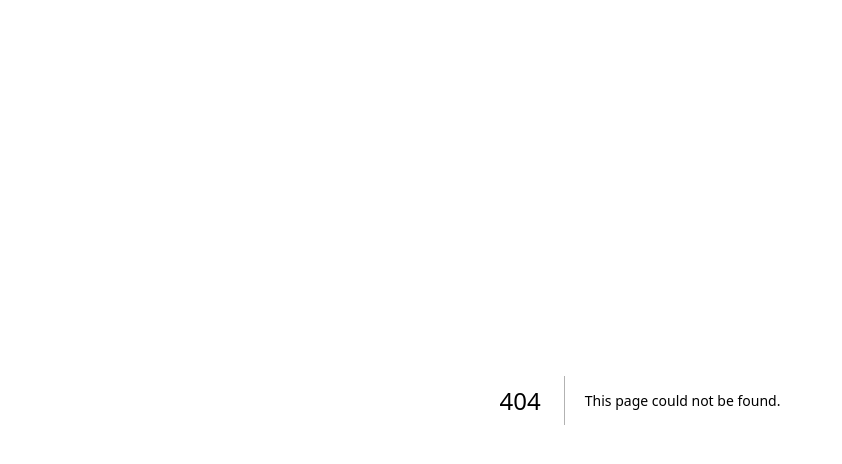
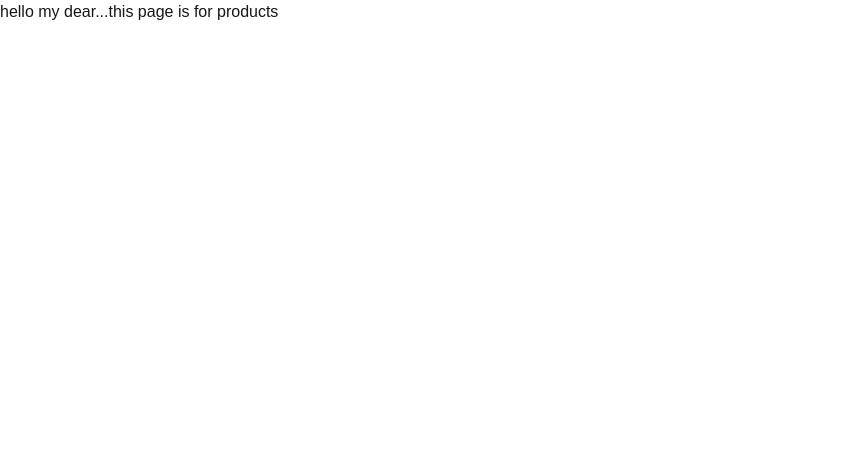
Before and after one commit to Sasan-Nikjoo/NEXT.JS-COURSE, a Next.js app in the folder my-app/: page /products in a window 1280 px wide. Before the commit this address had no page. Shown: the top 464 px of the page, without its empty margins (0-842 px from the left). Built offline with nearby package versions, Linux system fonts and the light colour scheme.

Commit message:
session 7

```diff
--- /dev/null
+++ b/my-app/src/app/products/page.tsx
@@ -0,0 +1,4 @@
+//the products and productId folders are the folders for the dynamic routes...if we don't want to have several folders for each product page.
+export default function(){
+    return <h1>hello my dear...this page is for products</h1>
+}
```
Also changed, not shown: my-app/src/app/products/[productId]/page.tsx (added, +7 -0 lines).
